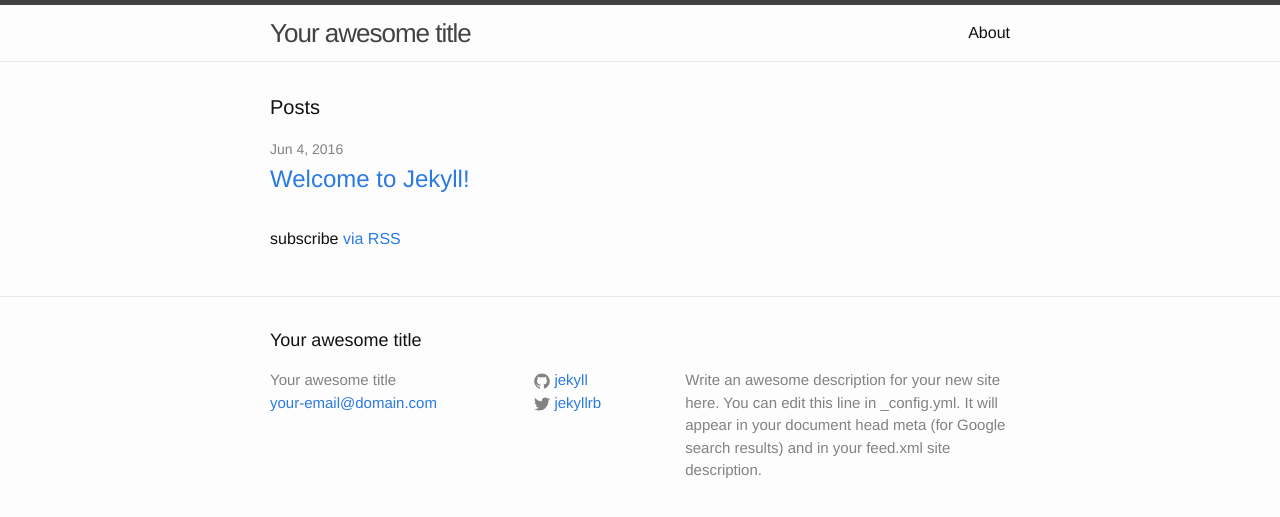
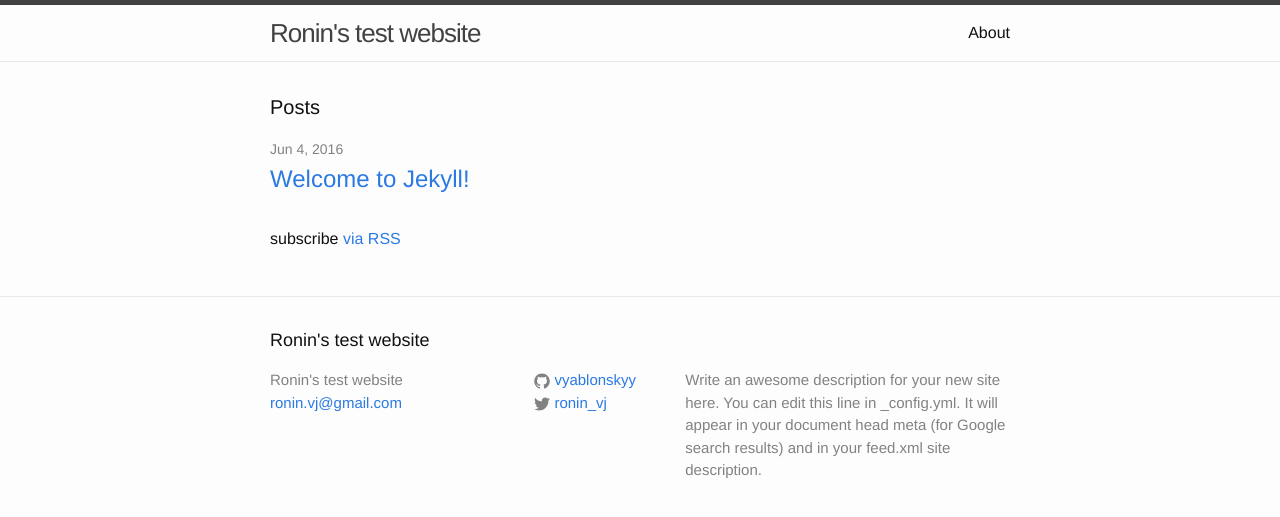
Before and after one commit to vyablonskyy/vyablonskyy.github.io, a Jekyll site: the page built from index.html, in a window 1280 px wide. Shown: the top 517 px of the page. Built offline with Jekyll 4.4.1, drawn with Linux system fonts in a browser that asks for light colours.

Commit message:
add my info

```diff
--- a/_config.yml
+++ b/_config.yml
@@ -6,16 +6,16 @@
 # 'jekyll serve'. If you change this file, please restart the server process.
 
 # Site settings
-title: Your awesome title
-email: your-email@domain.com
+title: Ronin's test website
+email: ronin.vj@gmail.com
 description: > # this means to ignore newlines until "baseurl:"
   Write an awesome description for your new site here. You can edit this
   line in _config.yml. It will appear in your document head meta (for
   Google search results) and in your feed.xml site description.
 baseurl: "" # the subpath of your site, e.g. /blog
 url: "http://yourdomain.com" # the base hostname & protocol for your site
-twitter_username: jekyllrb
-github_username:  jekyll
+twitter_username: ronin_vj
+github_username:  vyablonskyy
 
 # Build settings
 markdown: kramdown
```
